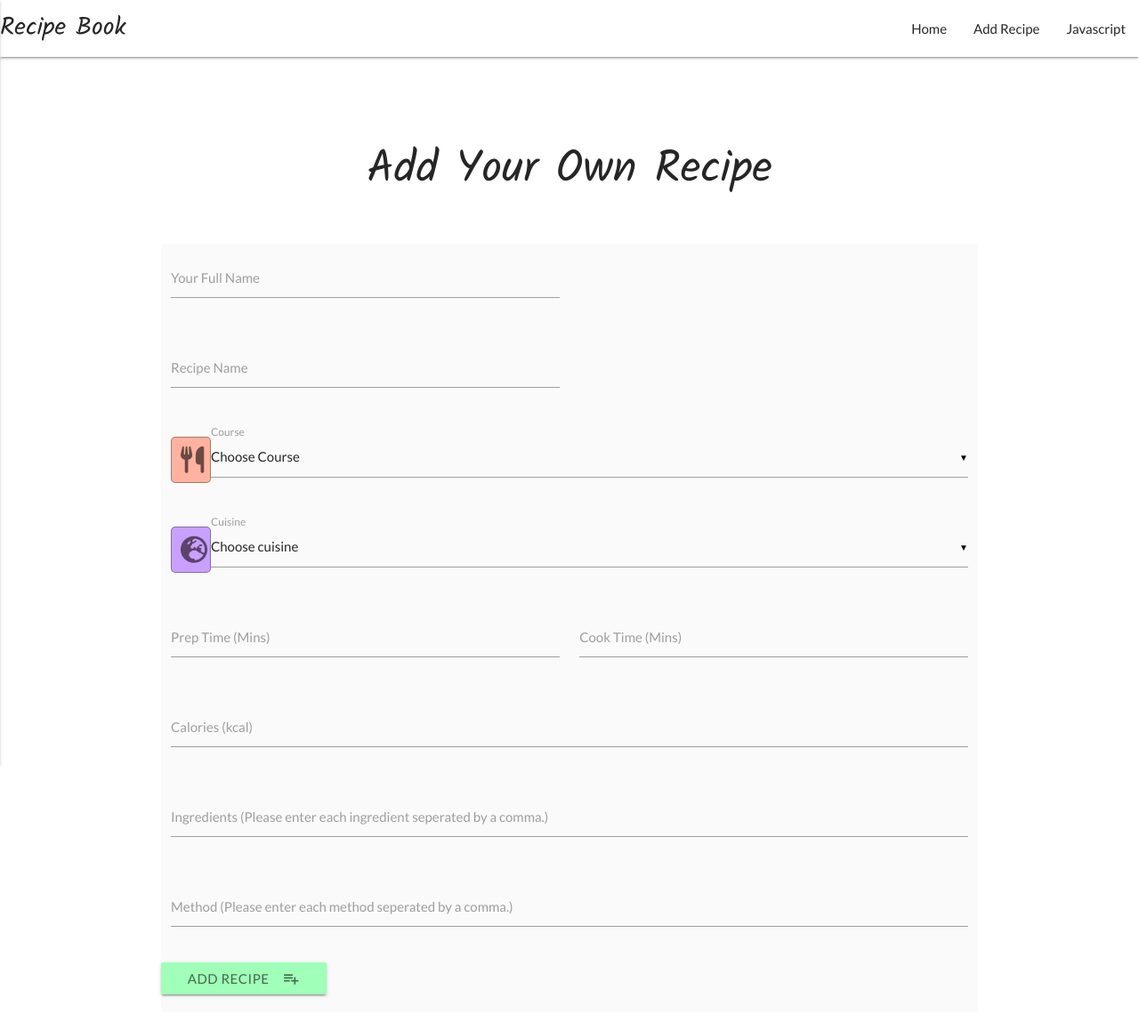
After one commit to dan360z/Data-Centric-Project, a Flask app: page /add_recipe in a window 1280 px wide. The commit adds this page. Shown: the whole page at 89% size. Run offline with Flask 2, Linux system fonts and the light colour scheme; data that the repository does not hold is empty; some libraries are stand-ins or nearby versions.

Commit message:
Implemented add your own recipe functionality via a form in addrecipe.html and styled

```diff
--- a/app.py
+++ b/app.py
@@ -10,22 +10,54 @@ app.config["MONGO_URI"] = os.environ.get('MONGO_URI')
 
 mongo = PyMongo(app)
 
-'''This function displays all the recipes on the landing page'''
+'''This displays all the recipes on the landing page'''
 @app.route('/')
 @app.route('/get_recipes')
 def get_recipes():
     return render_template("recipes.html", recipes=mongo.db.Recipes.find())
 
+'''This displays a filtered view of the recipes by the course the user has selected'''
 @app.route('/get_course/<course>')
 def get_course(course):
     recipes = mongo.db.Recipes.find({"course_name": course})
     return render_template("recipes.html", recipes=recipes)
 
-'''This function dispalys the full recipe of which the user has clicked'''
+'''This dispalys the full recipe of which the user has clicked'''
 @app.route('/show_recipe/<recipe_id>')
 def show_recipe(recipe_id):
     this_recipe = mongo.db.Recipes.find_one({"_id": ObjectId(recipe_id)})
     return render_template("fullrecipe.html", recipe=this_recipe)
+
+'''This renders an add recipe form'''
+@app.route('/add_recipe')
+def add_recipe():
+    return render_template("addrecipe.html", courses=mongo.db.Course.find(), cuisines=mongo.db.Cuisine.find())
+
+'''This takes the add recipe form data and inserts it in to the Recipe collection as a document in MongoDB
+then redirects back to recipes.html to view the newly added recipe. prep and cook times are added together to return a total cook time.'''
+@app.route('/insert_recipe', methods=['POST'])
+def insert_recipe():
+
+    ingredients = request.form["ingredients"].split(",")
+    method = request.form["method"].split(",")
+
+    int_prep = int(request.form["prep"])
+    int_cook = int(request.form["cook"])
+    int_total_time = int_prep + int_cook
+    total_time = str(int_total_time)
+
+    mongo.db.Recipes.insert_one({'name': request.form["name"],
+                                'author': request.form["author"],
+                                'cuisine_name': request.form["cuisine_name"],
+                                'course_name': request.form["course_name"],
+                                'cals': request.form["cals"],
+                                'prep': request.form["prep"],
+                                'cook': request.form["cook"],
+                                'total_time': total_time,
+                                'ingredients': ingredients,
+                                'method': method})
+
+    return redirect(url_for('get_recipes'))
 
 
 if __name__ == '__main__':
--- a/static/js/nav.js
+++ b/static/js/components.js
@@ -1,3 +1,4 @@
 $(document).ready(function() {
     $('.button-collapse').sideNav();
+    $('select').material_select();
 });
--- a/static/scss/main.css
+++ b/static/scss/main.css
@@ -41,7 +41,7 @@ nav .button-collapse i {
   .title span {
     color: #262626; }
 
-h1, h2 {
+h1, h3 {
   text-align: center;
   font-size: 50px;
   padding-top: 100px;
@@ -102,11 +102,11 @@ h1, h2 {
   padding: 10px;
   font-size: 25px; }
 
-.all {
+.all, .add {
   background-color: #ffa8e0;
   color: #885982; }
 
-.breakfast {
+.breakfast, .submit {
   background-color: #a0ffb9;
   color: #436a4d; }
 
@@ -118,7 +118,7 @@ h1, h2 {
   background-color: #ffb2a0;
   color: #6a4a43; }
 
-.desert {
+.desert, .cuisine {
   background-color: #c9a0ff;
   color: #5b436a; }
 
@@ -148,7 +148,8 @@ h1, h2 {
     vertical-align: sub; }
 
 .instructions {
-  background-color: #fafafa; }
+  background-color: #fafafa;
+  border-radius: 5px; }
   .instructions h5 {
     font-family: "Kalam", cursive; }
   .instructions li {
@@ -156,6 +157,12 @@ h1, h2 {
     .instructions li span {
       font-weight: 700; }
 
+/*----------------Add Recipe Form---------------*/
+form {
+  margin-top: 55px;
+  background-color: #fafafa;
+  border-radius: 5px; }
+
 /*----------------Media Queries for medium and large screens---------------*/
 @media (min-width: 576px) {
   h1 {
--- a/static/scss/main.scss
+++ b/static/scss/main.scss
@@ -55,7 +55,7 @@ nav .button-collapse i {
     }
 }
 
-h1, h2 {
+h1, h3 {
     text-align: center;
     font-size: 50px;
     padding-top: 100px;
@@ -132,12 +132,12 @@ h1, h2 {
     font-size: 25px;
 }
 
-.all {
+.all, .add {
     background-color: #ffa8e0;
     color: #885982;
 }
 
-.breakfast {
+.breakfast, .submit {
     background-color: #a0ffb9;
     color: #436a4d;
 }
@@ -152,7 +152,7 @@ h1, h2 {
     color: #6a4a43;
 }
 
-.desert {
+.desert, .cuisine {
     background-color: #c9a0ff;
     color: #5b436a;
 }
@@ -192,6 +192,7 @@ h1, h2 {
 
 .instructions {
     background-color: #fafafa;
+    border-radius: 5px;
     h5 {
         font-family: $logo-font;
     }
@@ -204,6 +205,13 @@ h1, h2 {
     }
 }
 
+/*----------------Add Recipe Form---------------*/
+
+form {
+    margin-top: 55px;
+    background-color: #fafafa;
+    border-radius: 5px;
+}
 
 /*----------------Media Queries for medium and large screens---------------*/
 
--- /dev/null
+++ b/templates/addrecipe.html
@@ -0,0 +1,91 @@
+{% extends 'base.html' %} {% block content %}
+
+<div class="container">
+    <h3>Add Your Own Recipe</h3>
+    <div class="row">
+        <!--Add Recipe Form-->
+        <form action="{{url_for('insert_recipe')}}" method="POST" class="col s12">
+            <div class="row">
+                <div class="input-field col s12 m6">
+                    <input name="author" id="first_name" type="text" class="validate">
+                    <label for="full_name">Your Full Name</label>
+                </div>
+            </div>
+            <div class="row">
+                <div class="input-field col s12 m6">
+                    <input name="name" id="recipe_name" type="text" class="validate">
+                    <label for="recipe_name">Recipe Name</label>
+                </div>
+            </div>
+
+            <div class="row">
+                <div class="input-field col s12">
+                    <i class="prefix fas fa-utensils icon dinner"></i>
+                    <select id="course" name="course_name">
+                        <option disabled selected>Choose Course</option>
+                        {% for course in courses %}
+                        <option value="{{course.course_name}}">{{course.course_name}}</option>
+                        {% endfor %}
+
+                    </select>
+                    <label>Course</label>
+                </div>
+            </div>
+            <div class="row">
+                <div class="input-field col s12">
+                    <i class="prefix fas fa-globe-europe icon cuisine"></i>
+                    <select id="cuisine" name="cuisine_name">
+                        <option disabled selected>Choose cuisine</option>
+                        {% for cuisine in cuisines %}
+                        <option value="{{cuisine.cuisine_name}}">{{cuisine.cuisine_name}}</option>
+                        {% endfor %}
+
+                    </select>
+                    <label>Cuisine</label>
+                </div>
+            </div>
+
+            <div class="row">
+                <div class="input-field col s12 m6">
+                    <input name="prep" id="prep" type="number" class="validate">
+                    <label for="prep">Prep Time (Mins)</label>
+                </div>
+
+                <div class="input-field col s12 m6">
+                    <input name="cook" id="cook" type="number" class="validate">
+                    <label for="cook">Cook Time (Mins)</label>
+                </div>
+            </div>
+
+            <div class="row">
+                <div class="input-field col s12">
+                    <input name="cals" id="cals" type="number" class="validate">
+                    <label for="cals">Calories (kcal)</label>
+                </div>
+            </div>
+
+            <div class="row">
+                <div class="input-field col s12">
+                    <input name="ingredients" id="ingredients" type="text" class="validate">
+                    <label for="first_name">Ingredients (Please enter each ingredient seperated by a comma.)</label>
+                </div>
+            </div>
+
+            <div class="row">
+                <div class="input-field col s12">
+                    <input name="method" id="method" type="text" class="validate">
+                    <label for="method">Method (Please enter each method seperated by a comma.)</label>
+                </div>
+            </div>
+
+            <div class="row">
+                <button class="btn waves-effect waves-light submit" type="submit" name="action">Add Recipe
+                    <i class="material-icons right">playlist_add</i>
+                </button>
+            </div>
+
+        </form>
+        <!--Add Recipe Form-->
+    </div>
+
+    {% endblock %}
--- a/templates/base.html
+++ b/templates/base.html
@@ -20,16 +20,16 @@
         <!--Navigation-->
         <nav>
             <div class="nav-wrapper">
-                <a href="#!" class="brand-logo">Recipe Book</a>
+                <a href="{{url_for('get_recipes')}}" class="brand-logo">Recipe Book</a>
                 <a href="#" data-activates="mobile-demo" class="button-collapse"><i class="material-icons">menu</i></a>
                 <ul class="right hide-on-med-and-down">
-                    <li><a href="sass.html">Sass</a></li>
-                    <li><a href="badges.html">Components</a></li>
+                    <li><a href="{{url_for('get_recipes')}}">Home</a></li>
+                    <li><a href="{{url_for('add_recipe')}}">Add Recipe</a></li>
                     <li><a href="collapsible.html">Javascript</a></li>
                 </ul>
                 <ul class="side-nav" id="mobile-demo">
-                    <li><a href="sass.html">Sass</a></li>
-                    <li><a href="badges.html">Components</a></li>
+                    <li><a href="{{url_for('get_recipes')}}">Home</a></li>
+                    <li><a href="{{url_for('add_recipe')}}">Add Recipe</a></li>
                     <li><a href="collapsible.html">Javascript</a></li>
                 </ul>
             </div>
@@ -48,8 +48,8 @@
     <script src="https://ajax.googleapis.com/ajax/libs/jquery/3.4.1/jquery.min.js"></script>
     <!--Materialize JS CDN-->
     <script src="https://cdnjs.cloudflare.com/ajax/libs/materialize/0.100.2/js/materialize.min.js"></script>
-    <!--Nav JS Link-->
-    <script src="{{url_for('static', filename='js/nav.js')}}"></script>
+    <!--Components JS Link-->
+    <script src="{{url_for('static', filename='js/components.js')}}"></script>
 </body>
 
 </html>
```
Also changed, not shown: templates/fullrecipe.html (+4 -4 lines), templates/recipes.html (+8 -2 lines), 1 other file.
